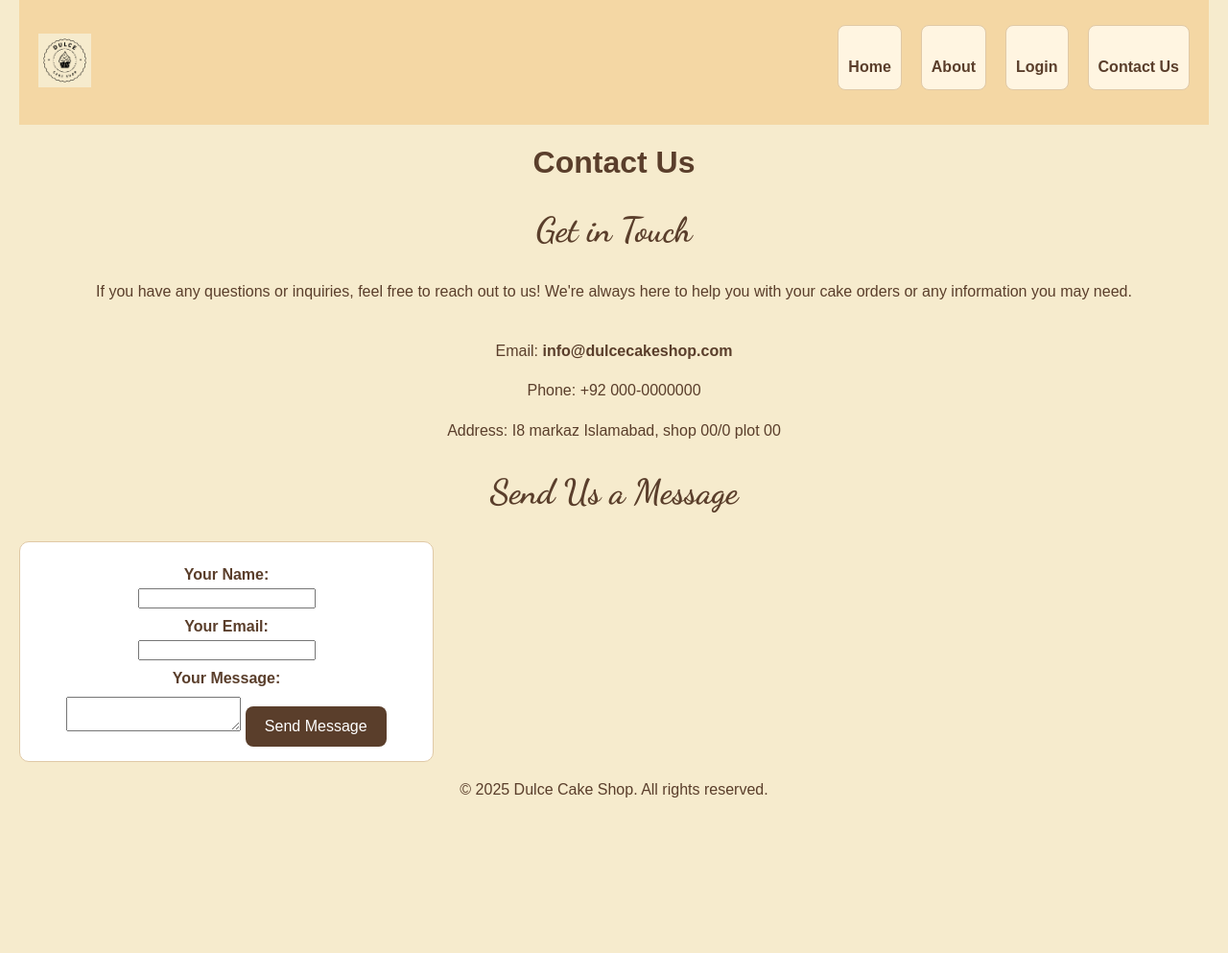
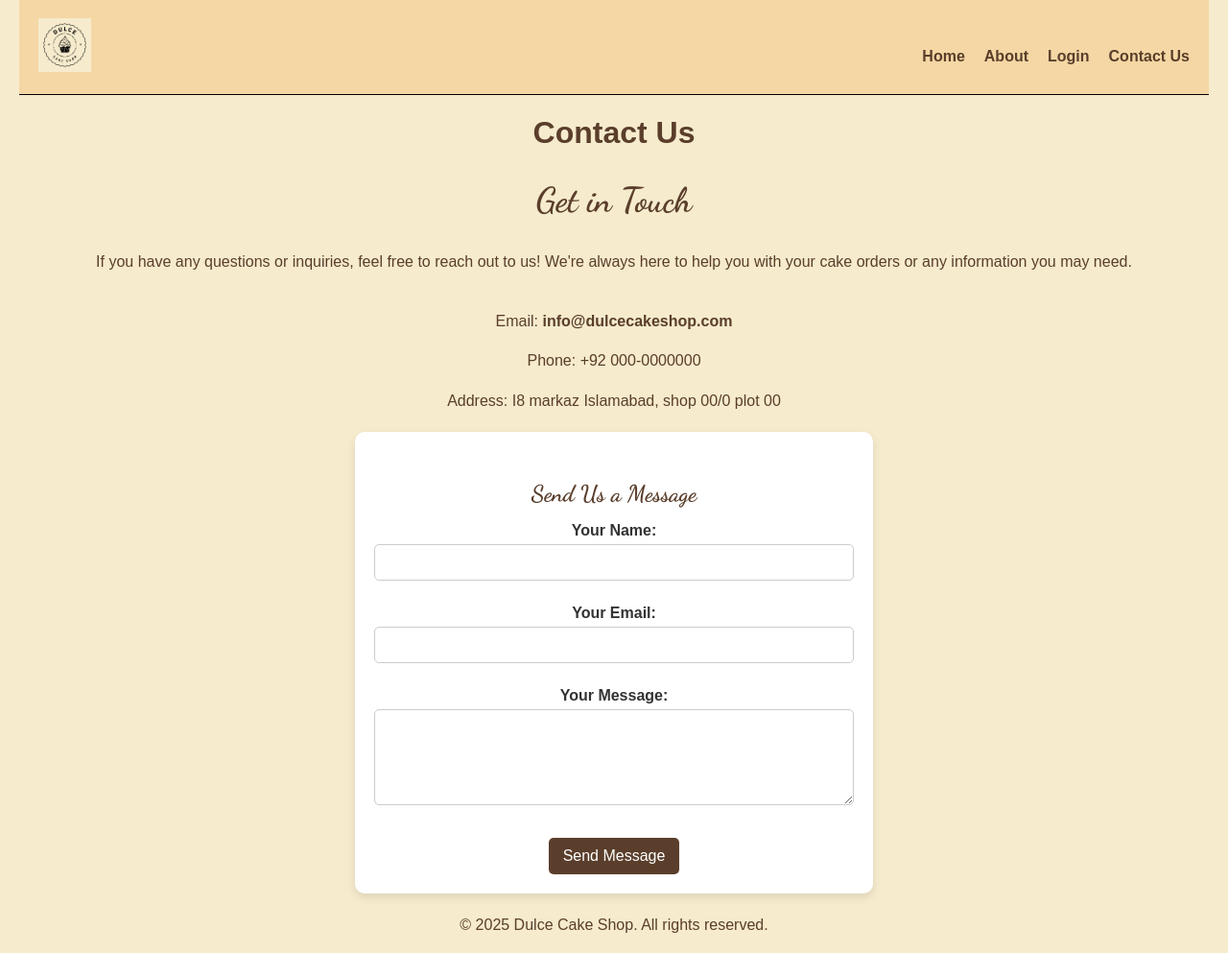
Before and after one commit to maryam957/FSE-Project, a Flask app: page /contact in a window 1280 px wide. Shown: the whole page at 96% size. Before the commit the page ends 831 px from the top, so only its background shows below. Run offline with Flask 3, Linux system fonts and the light colour scheme.

Commit message:
finally done

```diff
--- a/app.py
+++ b/app.py
@@ -1,6 +1,7 @@
 from flask import Flask, render_template, request, redirect, url_for, session, jsonify
 import os
-
+import random
+import string
 app = Flask(__name__)
 app.secret_key = "supersecretkey"
 
@@ -22,15 +23,20 @@ def save_credentials(role, username, password):
         file.write(f"{username},{password}\n")
 
 def check_credentials(role, username, password):
+    """Check if the username and password exist in the respective file"""
     filename = f"{role.lower()}_credentials.txt"
     if not os.path.exists(filename):
-        return False
+        return False  # If file doesn't exist, no users are registered yet
+
     with open(filename, "r") as file:
         for line in file:
-            saved_user, saved_pass = line.strip().split(",")
-            if saved_user == username and saved_pass == password:
-                return True
+            parts = line.strip().split(",")
+            if len(parts) == 2:  # Ensure the line has exactly two parts
+                saved_user, saved_pass = parts
+                if saved_user == username and saved_pass == password:
+                    return True
     return False
+
 
 def load_profile(username):
     try:
@@ -167,21 +173,23 @@ def confirm_order():
     if "username" not in session:
         return redirect(url_for("login"))
     session["cart"] = []
-    return render_template("confirmation.html", message="Payment successful! Your order has been placed.")
-
-if __name__ == "__main__":
-    app.run(debug=True)
-@app.route('/feedback')
+    # Generate a random tracking ID
+    tracking_id = ''.join(random.choices(string.ascii_uppercase + string.digits, k=10))
+    message = f"Payment successful! Your order has been placed. Your tracking ID is {tracking_id}."
+    return render_template("confirmation.html", message=message)
+@app.route('/feedback', methods=['GET', 'POST'])
 def feedback():
-
     if request.method == "POST":
         order_id = request.form["order_id"]
         rating = request.form["rating"]
         comments = request.form["comments"]
-        # Save feedback to a file or database if needed
-        return render_template("thank_you.html", rating=rating)
+        # Save feedback logic here if needed
+        flash("Thank you for your feedback!")
+        return redirect(url_for("feedback"))
     return render_template("feedback.html")
-
 @app.route("/thank_you")
 def thank_you():
     return render_template("thank_you.html")
+
+if __name__ == "__main__":
+    app.run(debug=True)
--- a/customer_credentials.txt
+++ b/customer_credentials.txt
@@ -1,3 +1,4 @@
 arooba,123456
 maryam,maryam@gmail.com,12345,abc islamabad
 amna,1122
+new_customer,123abc
--- /dev/null
+++ b/employee_credentials.txt
@@ -0,0 +1 @@
+new_emp,123123
--- a/static/style.css
+++ b/static/style.css
@@ -104,6 +104,7 @@ body {
     align-items: center;
     background: #f4d7a4;
     padding: 10px 20px;
+    border-bottom: 1px solid black;
 }
 
 /* Navigation Links */
@@ -321,6 +322,61 @@ select, .custom-message {
         border-radius: 10px;
         box-shadow: 0px 4px 10px rgba(0, 0, 0, 0.15);
     }
+.contact-form {
+    background: #fff;
+    padding: 20px;
+    border-radius: 10px;
+    box-shadow: 0px 4px 10px rgba(0, 0, 0, 0.1);
+    max-width: 500px;
+    margin: 20px auto;
+    text-align: center;
+}
+
+    .contact-form h2 {
+        font-size: 24px;
+        color: #5a3e2b;
+        margin-bottom: 15px;
+    }
+
+    .contact-form label {
+        display: block;
+        font-size: 16px;
+        color: #333;
+        margin-bottom: 5px;
+    }
+
+    .contact-form input,
+    .contact-form textarea {
+        width: 100%;
+        padding: 10px;
+        font-size: 14px;
+        border: 1px solid #ccc;
+        border-radius: 5px;
+        margin-bottom: 15px;
+        box-sizing: border-box;
+        text-align: center
+    }
+
+    .contact-form textarea {
+        resize: vertical;
+        height: 100px;
+    }
+
+    .contact-form button {
+        background: #5a3e2b;
+        color: white;
+        padding: 10px 15px;
+        font-size: 16px;
+        border: none;
+        border-radius: 5px;
+        cursor: pointer;
+        text-align: center;
+        transition: background 0.3s ease;
+    }
+
+        .contact-form button:hover {
+            background: #3d281a;
+        }
 
     .content .text {
         max-width: 600px;
@@ -371,31 +427,10 @@ ul {
     padding-left: 0;
 }
 
-    ul li {
-        padding: 10px;
-        margin-bottom: 10px;
-        background-color: #fff5e1;
-        border: 1px solid #e0c9a6;
-        border-radius: 8px;
-    }
 
-form {
-    margin-top: 20px;
-    padding: 15px;
-    background-color: #fff;
-    border: 1px solid #e0c9a6;
-    border-radius: 10px;
-    max-width: 400px;
-}
 
-    form label {
-        display: block;
-        margin: 10px 0 5px;
-    }
 
-    form input[type="radio"] {
-        margin-right: 8px;
-    }
+
 
 button {
     background-color: #5a3e2b;
--- a/templates/about.html
+++ b/templates/about.html
@@ -29,7 +29,7 @@
         <div class="about-content">
             <h1>About Dulce Cake Shop</h1>
             <p>Welcome to Dulce Cake Shop, where we create delicious and beautiful cakes for every occasion. Our cakes are made with the finest ingredients, ensuring quality and flavor in every bite. Whether you're celebrating a birthday, wedding, or just indulging in a sweet treat, we're here to make your day a little sweeter!</p>
-            <img src="{{ url_for('static', filename='images/cake-about.jpg') }}" alt="Delicious Cake" class="about-image">
+            <img src="{{ url_for('static', filename='images/redvelvet.jpg') }}" alt="Delicious Cake" class="about-image">
             <p>Our mission is to provide the best cakes in town, with an emphasis on creativity, flavor, and a personal touch. We believe that every cake should not only taste amazing but also look stunning. That's why our skilled bakers and designers work hard to create visually striking cakes that are perfect for any occasion.</p>
         </div>
     </div>
--- a/templates/cakes.html
+++ b/templates/cakes.html
@@ -17,6 +17,7 @@
                     <li><a href="{{ url_for('about') }}">About</a></li>
                     <li><a href="{{ url_for('contact') }}">Contact</a></li>
                     <li><a href="{{ url_for('logout') }}">Logout</a></li>
+                    <li><a href="{{ url_for('feedback') }}">Feedback</a></li>
                 </ul>
             </nav>
             <div class="icons">
--- a/templates/checkout.html
+++ b/templates/checkout.html
@@ -5,7 +5,9 @@
     <link rel="stylesheet" href="{{ url_for('static', filename='style.css') }}">
 </head>
 <body>
+
     <h2>Checkout</h2>
+  <div class="checkout-form">
         <h3>Delivery Information</h3>
         <p><strong>Name:</strong> {{ profile.name }}</p>
         <p><strong>Address:</strong> {{ profile.address }}</p>
@@ -19,11 +21,13 @@
         </ul>
         <p><strong>Total:</strong> ${{ "%.2f"|format(total) }}</p>
 
+
         <form action="{{ url_for('confirm_order') }}" method="post">
             <h3>Payment</h3>
             <label><input type="radio" name="payment_method" value="card" checked> Credit/Debit Card</label><br>
             <label><input type="radio" name="payment_method" value="cash"> Cash on Delivery</label><br><br>
             <button type="submit">Confirm and Pay</button>
         </form>
+    </div>
 </body>
 </html>
```
Also changed, not shown: other parts of static/style.css (+56 -0 lines), templates/feedback.html (+8 -2 lines). Lines whose indentation alone changed are shown as unchanged.
